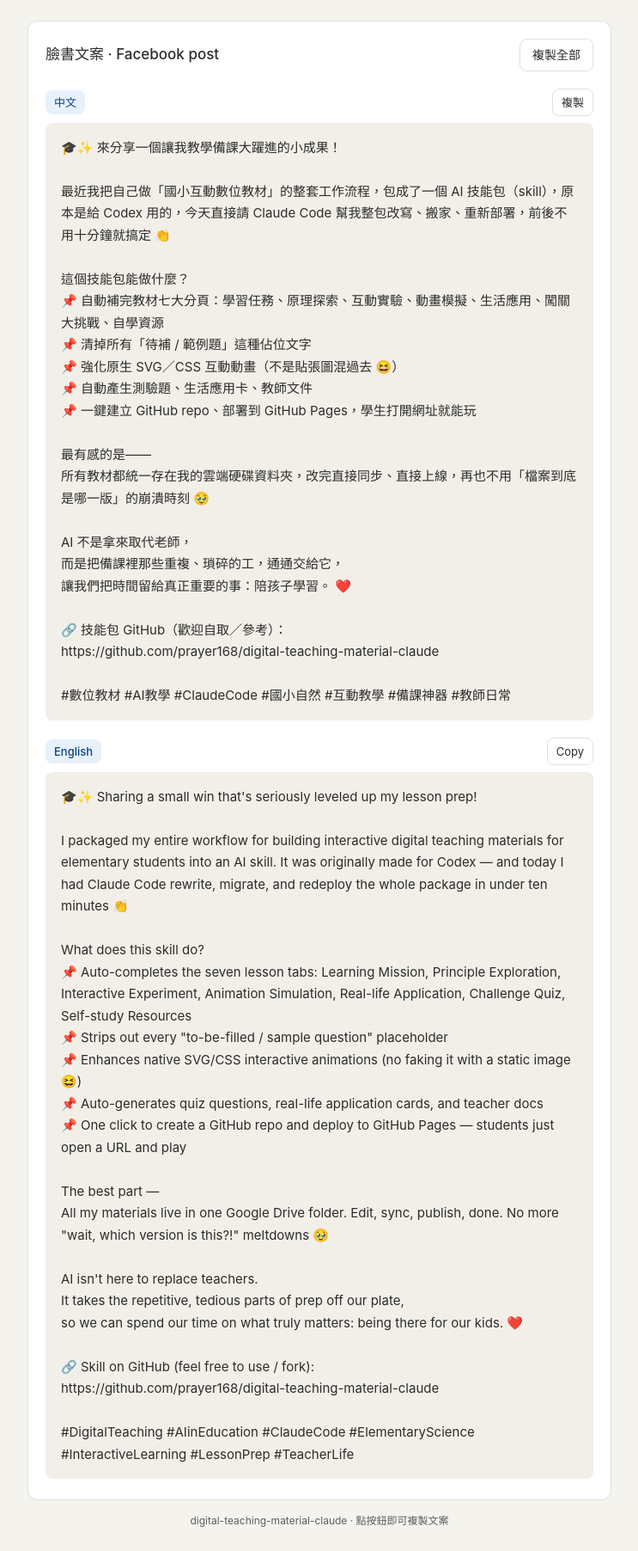
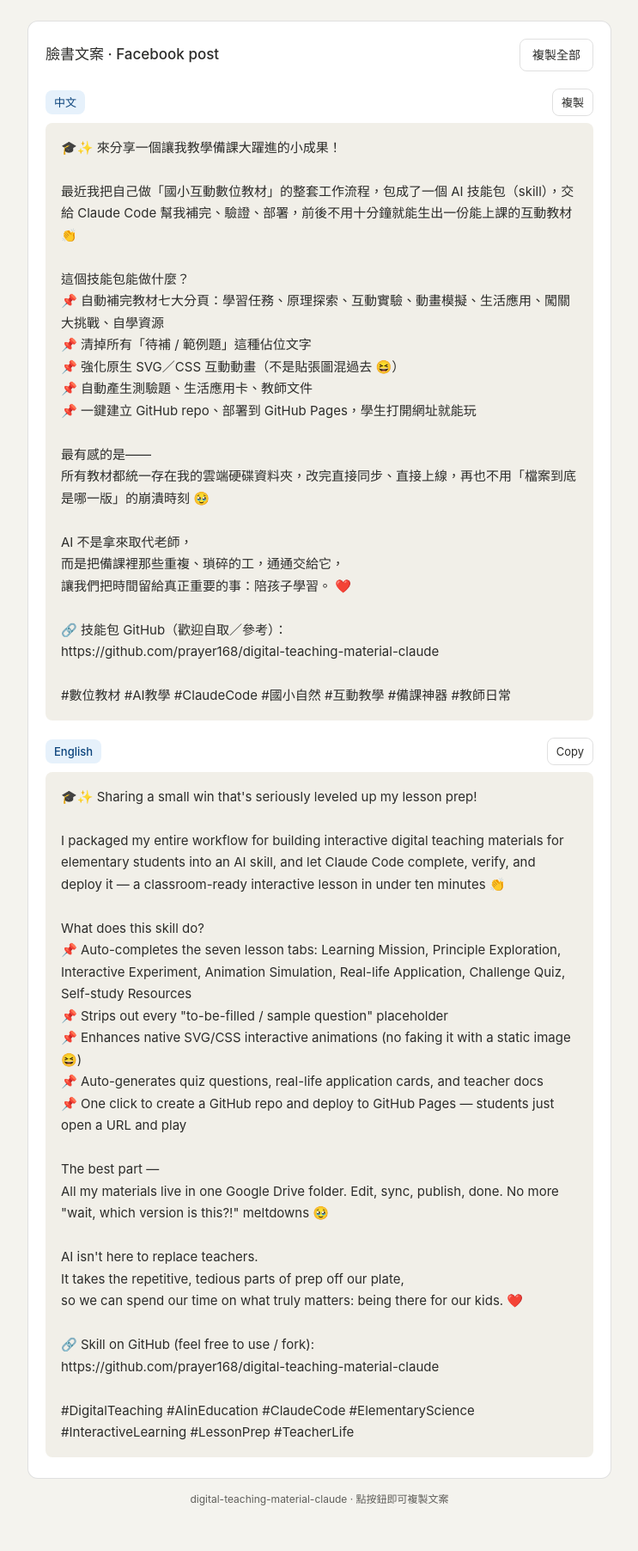
Before and after one commit to prayer168/digital-teaching-material-claude, a plain HTML site: page share/facebook-post.html in a window 1280 px wide. Shown: the whole page at 86% size, without its empty margins (268-1011 px from the left). After the commit the page ends 1778 px from the top, so only its background shows below. Drawn offline with Linux system fonts and the light colour scheme.

Commit message:
Update share/facebook-post.html copy with current post wording

```diff
--- a/share/facebook-post.html
+++ b/share/facebook-post.html
@@ -72,7 +72,7 @@
       </div>
       <div id="zh" class="post">🎓✨ 來分享一個讓我教學備課大躍進的小成果！
 
-最近我把自己做「國小互動數位教材」的整套工作流程，包成了一個 AI 技能包（skill），原本是給 Codex 用的，今天直接請 Claude Code 幫我整包改寫、搬家、重新部署，前後不用十分鐘就搞定 👏
+最近我把自己做「國小互動數位教材」的整套工作流程，包成了一個 AI 技能包（skill），交給 Claude Code 幫我補完、驗證、部署，前後不用十分鐘就能生出一份能上課的互動教材 👏
 
 這個技能包能做什麼？
 📌 自動補完教材七大分頁：學習任務、原理探索、互動實驗、動畫模擬、生活應用、闖關大挑戰、自學資源
@@ -101,7 +101,7 @@ https://github.com/prayer168/digital-teaching-material-claude
       </div>
       <div id="en" class="post">🎓✨ Sharing a small win that's seriously leveled up my lesson prep!
 
-I packaged my entire workflow for building interactive digital teaching materials for elementary students into an AI skill. It was originally made for Codex — and today I had Claude Code rewrite, migrate, and redeploy the whole package in under ten minutes 👏
+I packaged my entire workflow for building interactive digital teaching materials for elementary students into an AI skill, and let Claude Code complete, verify, and deploy it — a classroom-ready interactive lesson in under ten minutes 👏
 
 What does this skill do?
 📌 Auto-completes the seven lesson tabs: Learning Mission, Principle Exploration, Interactive Experiment, Animation Simulation, Real-life Application, Challenge Quiz, Self-study Resources
```
